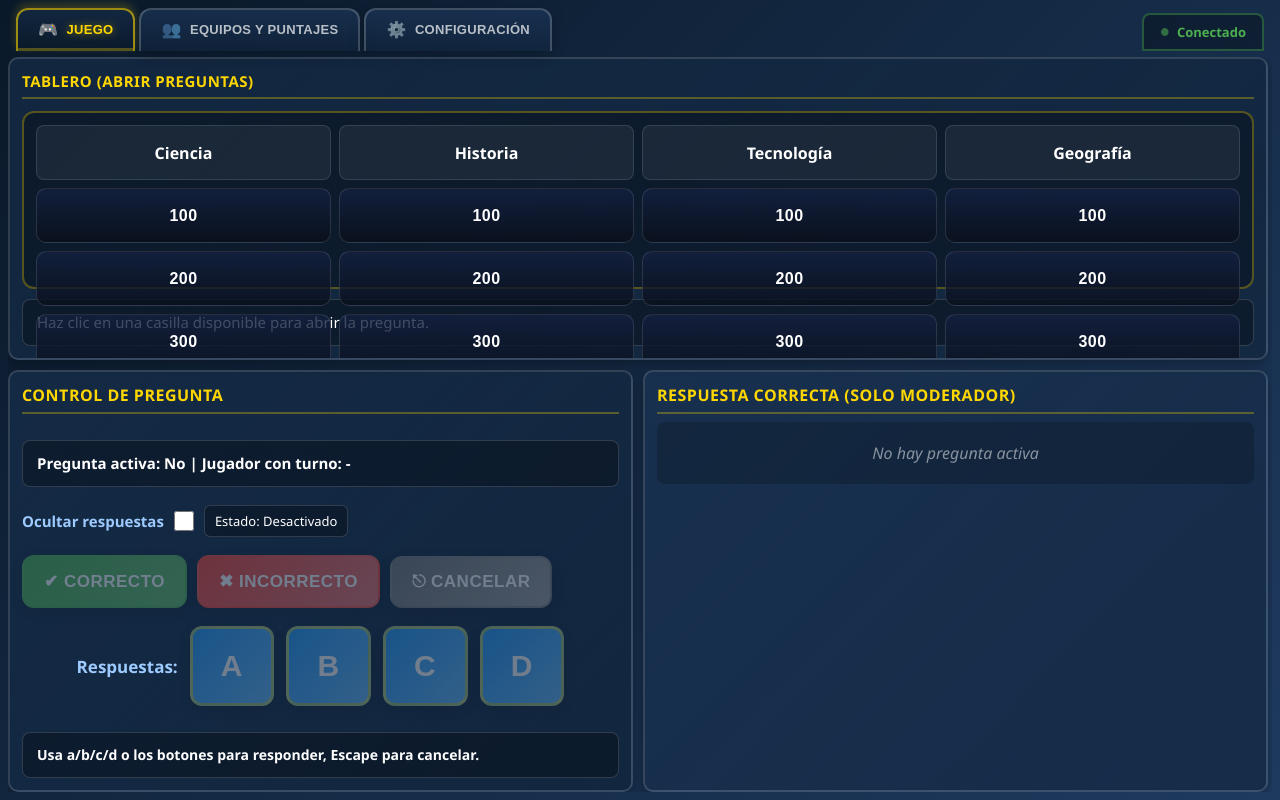
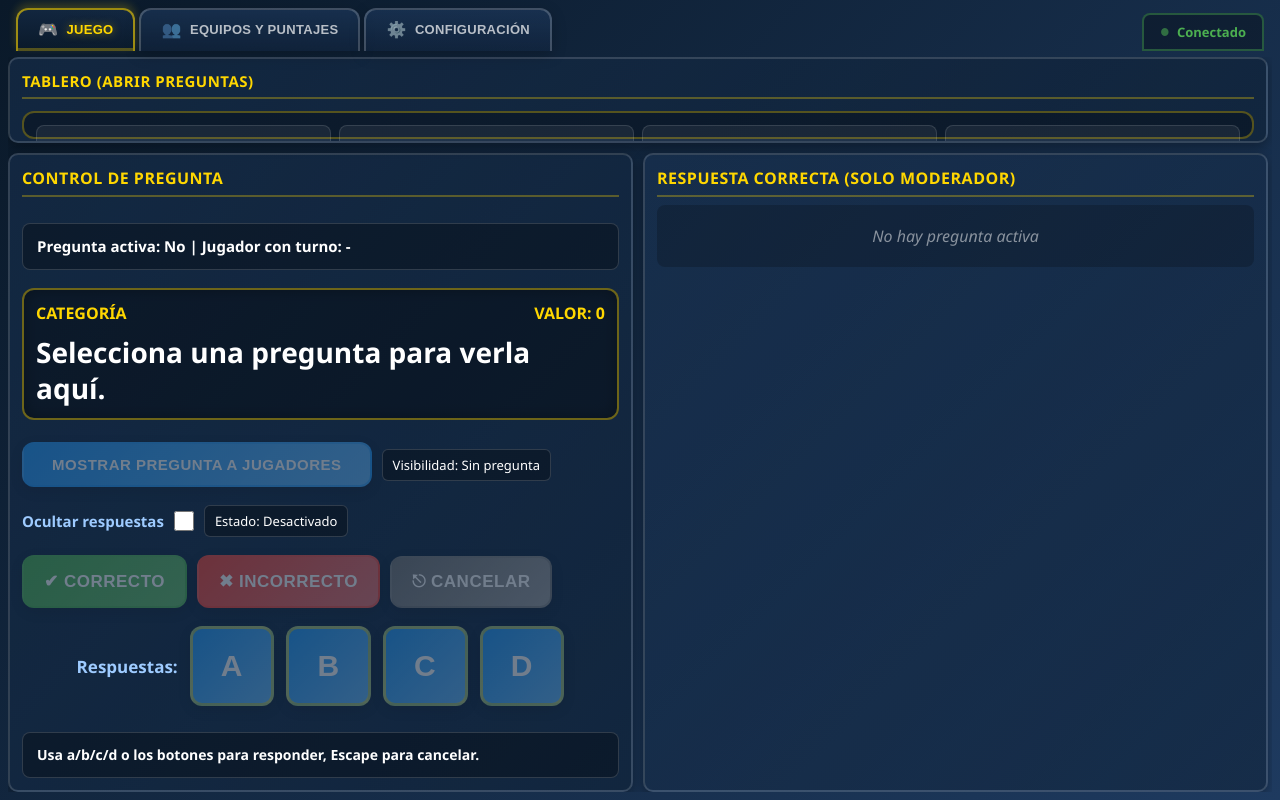
Before and after one commit to jccstgo/Painani-v3, a Flask app: page /admin in a window 1280 px wide. Run offline with Flask 3, Linux system fonts and the light colour scheme; some libraries are stand-ins or nearby versions.

Commit message:
Ahora el moderador decide cuando mostrar la pregunta

```diff
--- a/app.py
+++ b/app.py
@@ -267,6 +267,7 @@
     else:
         # Enviar pregunta (con o sin respuestas según modo)
         question_data = result.copy()
+        question_data['revealed'] = game.question_revealed
         if game.hide_answers:
             question_data.pop('answer', None)
             question_data.pop('choices', None)
@@ -283,6 +284,21 @@
         if isinstance(choices, list) and 0 <= ans_idx < len(choices):
             admin_payload['answer_choice_text'] = choices[ans_idx]
         socketio.emit('question_opened_admin', admin_payload, room='admins')
+
+@socketio.on('reveal_question')
+def handle_reveal_question():
+    """El moderador decide mostrar la pregunta a los jugadores"""
+    result = game.reveal_question()
+
+    if 'error' in result:
+        emit('error', result, broadcast=False)
+    else:
+        question_data = result.copy()
+        question_data['revealed'] = True
+        if game.hide_answers:
+            question_data.pop('answer', None)
+            question_data.pop('choices', None)
+        emit('question_revealed', question_data, broadcast=True)
 
 @socketio.on('buzzer_press')
 def handle_buzzer(data):
--- a/static/css/admin.css
+++ b/static/css/admin.css
@@ -219,6 +219,33 @@
     font-weight: 600;
     font-size: 16px;
     color: #9ecbff;
+}
+
+.admin-question-preview {
+    padding: 12px;
+    border-radius: 12px;
+    background: rgba(0, 0, 0, 0.35);
+    border: 2px solid rgba(255, 215, 0, 0.4);
+    margin-bottom: 12px;
+    box-shadow: inset 0 0 15px rgba(0, 0, 0, 0.3);
+}
+
+.admin-question-meta {
+    display: flex;
+    justify-content: space-between;
+    font-size: 16px;
+    font-weight: 600;
+    text-transform: uppercase;
+    color: #FFD700;
+    margin-bottom: 10px;
+}
+
+.admin-question-text {
+    font-size: 28px;
+    line-height: 1.3;
+    font-weight: 700;
+    color: #fff;
+    text-align: left;
 }
 
 /* Inputs y selects mejorados */
--- a/static/js/admin.js
+++ b/static/js/admin.js
@@ -17,6 +17,7 @@
     board: null,
     currentQuestionKey: null,
     hideAnswers: false,
+    questionRevealed: false,
     scores: [],
   };
 
@@ -48,6 +49,12 @@
     els.scoresRoot = $('admin-scores');
     els.resetBtn = $('btn-reset-exercise');
     els.resetStatus = $('reset-status');
+    els.showQuestionBtn = $('btn-show-question');
+    els.questionVisibility = $('question-visibility-status');
+    els.questionPreview = $('admin-question-preview');
+    els.questionCategory = $('admin-question-category');
+    els.questionValue = $('admin-question-value');
+    els.questionText = $('admin-question-text');
   }
 
   // -----------------------------
@@ -98,6 +105,7 @@
       const gs = data?.game_state || {};
       if (typeof gs.player_count === 'number') state.playerCount = gs.player_count;
       if (Array.isArray(gs.scores)) state.scores = gs.scores.slice();
+      state.questionRevealed = !!gs.question_revealed;
       renderTeamCountSelect(state.playerCount || (state.scores.length || 5));
       updateStatus();
     });
@@ -115,6 +123,7 @@
 
     socket.on('question_opened', (q) => {
       state.hasQuestion = true;
+      state.questionRevealed = !!q?.revealed;
       if (q && typeof q.cat_idx === 'number' && typeof q.clue_idx === 'number') {
         state.currentQuestionKey = `${q.cat_idx}-${q.clue_idx}`;
         highlightCurrentQuestion();
@@ -125,6 +134,7 @@
     socket.on('question_opened_admin', (q) => {
       // Contiene siempre la información completa, incluso en modo oculto
       renderCorrectInfo(q);
+      renderQuestionPreview(q);
     });
 
     socket.on('answer_result', (r) => {
@@ -135,11 +145,19 @@
       }
     });
 
+    socket.on('question_revealed', () => {
+      state.questionRevealed = true;
+      setActionStatus('Pregunta visible para los jugadores.', 'ok');
+      updateStatus();
+    });
+
     socket.on('close_question', () => {
       state.hasQuestion = false;
       state.currentBuzzer = null;
+      state.questionRevealed = false;
       updateStatus();
       renderCorrectInfo(null);
+      renderQuestionPreview(null);
     });
 
     socket.on('buzzer_activated', (d) => {
@@ -175,10 +193,12 @@
       }
       state.hasQuestion = false;
       state.currentBuzzer = null;
+      state.questionRevealed = false;
       updateStatus();
       setLoadStatus('Datos cargados (nueva ronda).', 'ok');
       fetchBoard();
       renderCorrectInfo(null);
+      renderQuestionPreview(null);
       renderScores(state.scores);
       setResetStatus('Ejercicio reiniciado.');
     });
@@ -207,6 +227,7 @@
         state.hasQuestion = !!gs.has_question;
         state.currentBuzzer = (typeof gs.current_buzzer === 'number') ? gs.current_buzzer : null;
         state.hideAnswers = !!gs.hide_answers;
+        state.questionRevealed = !!gs.question_revealed;
         state.scores = Array.isArray(gs.scores) ? gs.scores.slice() : [];
 
         renderTeamCountSelect(state.playerCount);
@@ -275,6 +296,10 @@
         s.emit('toggle_hide_answers', { hide });
         renderHideAnswersStatus(hide);
       });
+    }
+
+    if (els.showQuestionBtn) {
+      els.showQuestionBtn.addEventListener('click', revealQuestionAdmin);
     }
 
     // Reinicio del ejercicio
@@ -414,6 +439,18 @@
   function openQuestionAdmin(catIdx, clueIdx) {
     const s = getSocket();
     s.emit('open_question', { cat_idx: catIdx, clue_idx: clueIdx });
+  }
+
+  function revealQuestionAdmin() {
+    if (!state.hasQuestion) {
+      return setActionStatus('No hay pregunta activa que mostrar.', 'warn');
+    }
+    if (state.questionRevealed) {
+      return setActionStatus('La pregunta ya está visible para los jugadores.', 'info');
+    }
+    const s = getSocket();
+    s.emit('reveal_question');
+    setActionStatus('Mostrando pregunta a los jugadores...', 'info');
   }
 
   function moderatorCorrectAdmin() {
@@ -605,6 +642,33 @@
     const enabled = !!state.hasQuestion;
     [els.btnCorrect, els.btnIncorrect, els.btnCancel].forEach(b => { if (b) b.disabled = !enabled; });
     document.querySelectorAll('[data-answer]')?.forEach(btn => { btn.disabled = !enabled; });
+    updateQuestionVisibilityControls();
+  }
+
+  function updateQuestionVisibilityControls() {
+    if (!els.questionVisibility) return;
+
+    if (!state.hasQuestion) {
+      els.questionVisibility.textContent = 'Sin pregunta';
+      if (els.showQuestionBtn) {
+        els.showQuestionBtn.disabled = true;
+        els.showQuestionBtn.textContent = 'Mostrar pregunta a jugadores';
+      }
+      return;
+    }
+
+    if (state.questionRevealed) {
+      els.questionVisibility.textContent = 'Visible para jugadores';
+    } else {
+      els.questionVisibility.textContent = 'Oculta';
+    }
+
+    if (els.showQuestionBtn) {
+      els.showQuestionBtn.disabled = state.questionRevealed;
+      els.showQuestionBtn.textContent = state.questionRevealed
+        ? 'Pregunta mostrada'
+        : 'Mostrar pregunta a jugadores';
+    }
   }
 
   function renderCorrectInfo(q) {
@@ -635,6 +699,27 @@
     } else {
       els.correctBox.classList.add('hidden');
       if (placeholder) placeholder.classList.remove('hidden');
+    }
+  }
+
+  function renderQuestionPreview(q) {
+    if (!els.questionPreview) return;
+    const hasData = q && typeof q === 'object';
+    if (els.questionCategory) {
+      els.questionCategory.textContent = hasData ? (q.category || 'Categoría') : 'Categoría';
+    }
+    if (els.questionValue) {
+      const valueText = hasData && typeof q.value === 'number' ? `Valor: ${q.value}` : 'Valor: 0';
+      els.questionValue.textContent = valueText;
+    }
+    if (els.questionText) {
+      if (hasData && q.question) {
+        els.questionText.textContent = q.question;
+      } else if (state.hasQuestion) {
+        els.questionText.textContent = 'Cargando pregunta...';
+      } else {
+        els.questionText.textContent = 'Selecciona una pregunta para verla aquí.';
+      }
     }
   }
 
--- a/templates/admin.html
+++ b/templates/admin.html
@@ -53,6 +53,21 @@
                     <div class="status mb-8">
                         Pregunta activa: <span id="has-question">-</span> |
                         Jugador con turno: <span id="current-buzzer">-</span>
+                    </div>
+
+                    <div class="admin-question-preview" id="admin-question-preview">
+                        <div class="admin-question-meta">
+                            <span id="admin-question-category">Categoría</span>
+                            <span id="admin-question-value">Valor: 0</span>
+                        </div>
+                        <div class="admin-question-text" id="admin-question-text">
+                            Selecciona una pregunta para verla aquí.
+                        </div>
+                    </div>
+
+                    <div class="control wrap mb-8">
+                        <button id="btn-show-question" class="btn-primary">Mostrar pregunta a jugadores</button>
+                        <span class="status-inline">Visibilidad: <span id="question-visibility-status">Oculta</span></span>
                     </div>
 
                     <!-- Modo moderador -->
```
Also changed, not shown: game_logic.py (+18 -1 lines), static/css/style.css (+27 -0 lines), static/js/game.js (+73 -28 lines), templates/index.html (+377 -2 lines).
